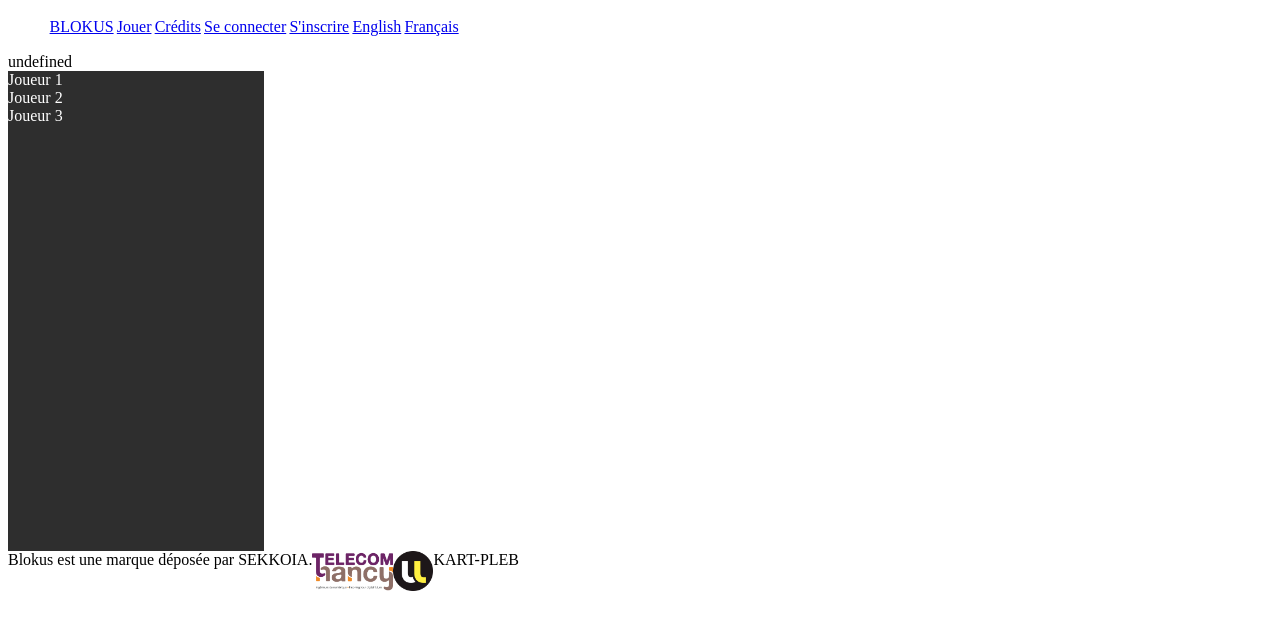
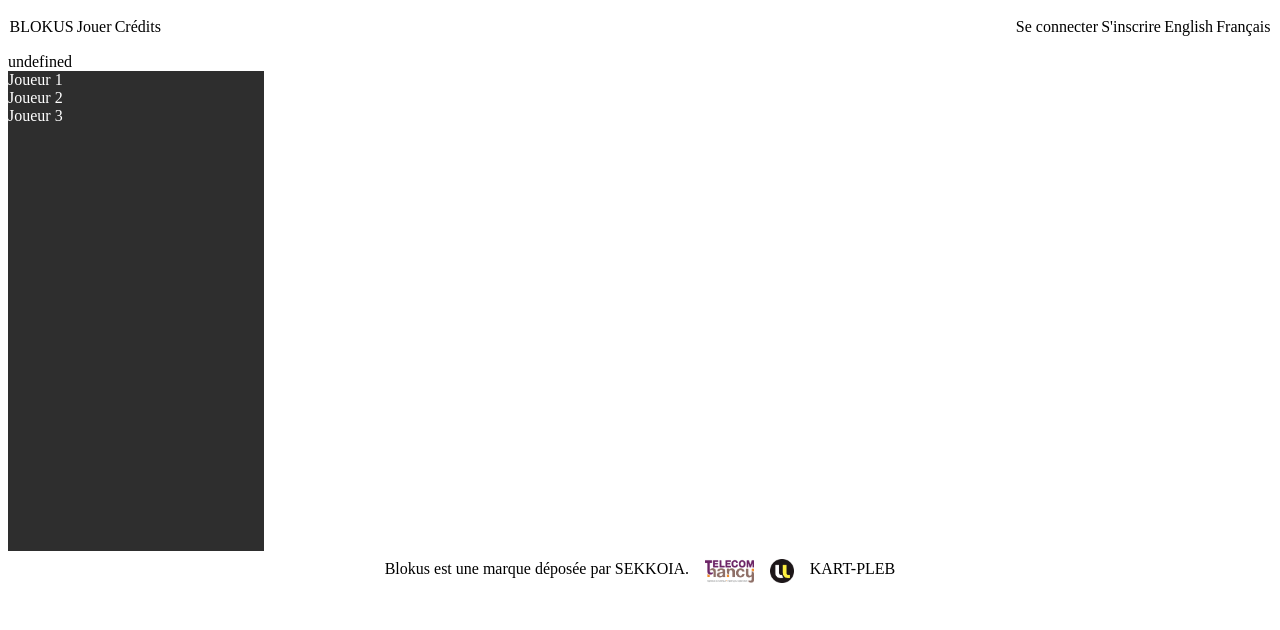
Before and after one commit to ac-poisot/pp2i-blokus, a Flask app: page / in a window 1280 px wide. Shown: the top 630 px of the page. Run offline with Flask 3, Linux system fonts and the light colour scheme; data that the repository does not hold is empty.

Commit message:
Added first layer of style to header and footer

```diff
--- a/static/css/footer.css
+++ b/static/css/footer.css
@@ -1,5 +1,23 @@
 footer {
+  display: flex;
+  justify-content: center;
+}
+footer ul {
   height: 5vh;
-  display: flex;
-  flex-direction: row;
+  display: inline-flex;
+  margin: 0 auto 0 auto;
+  padding: 0;
+}
+footer ul li {
+  display: inline-block;
+  height: 5vh;
+  padding: 1vh;
+}
+footer ul li span {
+  width: -moz-fit-content;
+  width: fit-content;
+}
+footer ul li img, footer ul li span {
+  height: 3vh;
+  vertical-align: middle;
 }/*# sourceMappingURL=footer.css.map */
--- a/static/css/footer.scss
+++ b/static/css/footer.scss
@@ -1,5 +1,26 @@
 footer {
-    height: 5vh;
     display: flex;
-    flex-direction: row;
+    justify-content: center;
+
+    ul {
+        height: 5vh;
+        display: inline-flex;
+        margin: 0 auto 0 auto;
+        padding: 0;
+
+
+        li {
+            display: inline-block;
+            height: 5vh;
+            padding: 1vh;
+
+            span {
+                width: fit-content;
+            }
+            img, span {
+                height: 3vh;
+                vertical-align: middle;
+            }
+        }
+    }
 }
--- a/static/css/header.css
+++ b/static/css/header.css
@@ -1,8 +1,16 @@
 #navbar > ul {
   display: flex;
   flex-direction: row;
+  padding: 0;
 }
 #navbar > ul li {
   display: block;
   padding: 0.2vh;
+}
+#navbar > ul li a {
+  text-decoration: none;
+  color: black;
+}
+#navbar > ul #profile, #navbar > ul #login {
+  margin-left: auto;
 }/*# sourceMappingURL=header.css.map */
--- a/static/css/header.scss
+++ b/static/css/header.scss
@@ -1,9 +1,19 @@
 #navbar>ul {
     display: flex;
     flex-direction: row;
+    padding: 0;
 
     li {
         display: block;
         padding: 0.2vh;
+
+        a {
+            text-decoration: none;
+            color:black;
+        }
+    }
+
+    #profile, #login {
+        margin-left: auto;
     }
 }
--- a/templates/footer.html
+++ b/templates/footer.html
@@ -7,10 +7,20 @@
 </head>
 <body>
     <footer>
-        <span>Blokus est une marque déposée par SEKKOIA.</span>
-        <img src="{{url_for('static', filename='images/telecomnancy.png')}}" alt="Télécom Nancy">
-        <img src="{{url_for('static', filename='images/univlorrainefond.jpg')}}" alt="Université de Lorraine">
-        <span>KART-PLEB</span>
+        <ul>
+            <li>
+                <span>Blokus est une marque déposée par SEKKOIA.</span>
+            </li>
+            <li>
+                <img src="{{url_for('static', filename='images/telecomnancy.png')}}" alt="Télécom Nancy">
+            </li>
+            <li>
+                <img src="{{url_for('static', filename='images/univlorrainefond.jpg')}}" alt="Université de Lorraine">
+            </li>
+            <li>
+                <span>KART-PLEB</span>
+            </li>
+        </ul>
     </footer>
     <link rel="stylesheet" href="{{url_for('static', filename='css/footer.css')}}">
 </body>
--- a/templates/header.html
+++ b/templates/header.html
@@ -9,30 +9,30 @@
     <header>
             <nav id="navbar">
                 <ul>
-                    <li>
+                    <li id="name">
                         <a href="/">BLOKUS</a>
                     </li>
-                    <li>
+                    <li id="games">
                         <a href="/games">Jouer</a>
                     </li>
-                    <li>
+                    <li id="credits">
                         <a href="/credits">Crédits</a>
                     </li>
                     {% if pid != -1 %}
-                        <li>
+                        <li id="profile">
                             <a href="/profile/{{pid}}">Mon profil</a>
                         </li>
                     {% else %}
-                        <li>
+                        <li id="login">
                             <a href="/login">Se connecter</a>
                         </li>
-                        <li>
+                        <li id="signup">
                             <a href="/signup">S'inscrire</a>
                         </li>
-                        <li>
+                        <li id="english">
                             <a href="./" onclick="changeLanguage('en')">English</a>
                         </li>
-                        <li>
+                        <li id="french">
                             <a href="./" onclick="changeLanguage('fr')">Français</a>
                         </li>
                     {% endif %}
```
